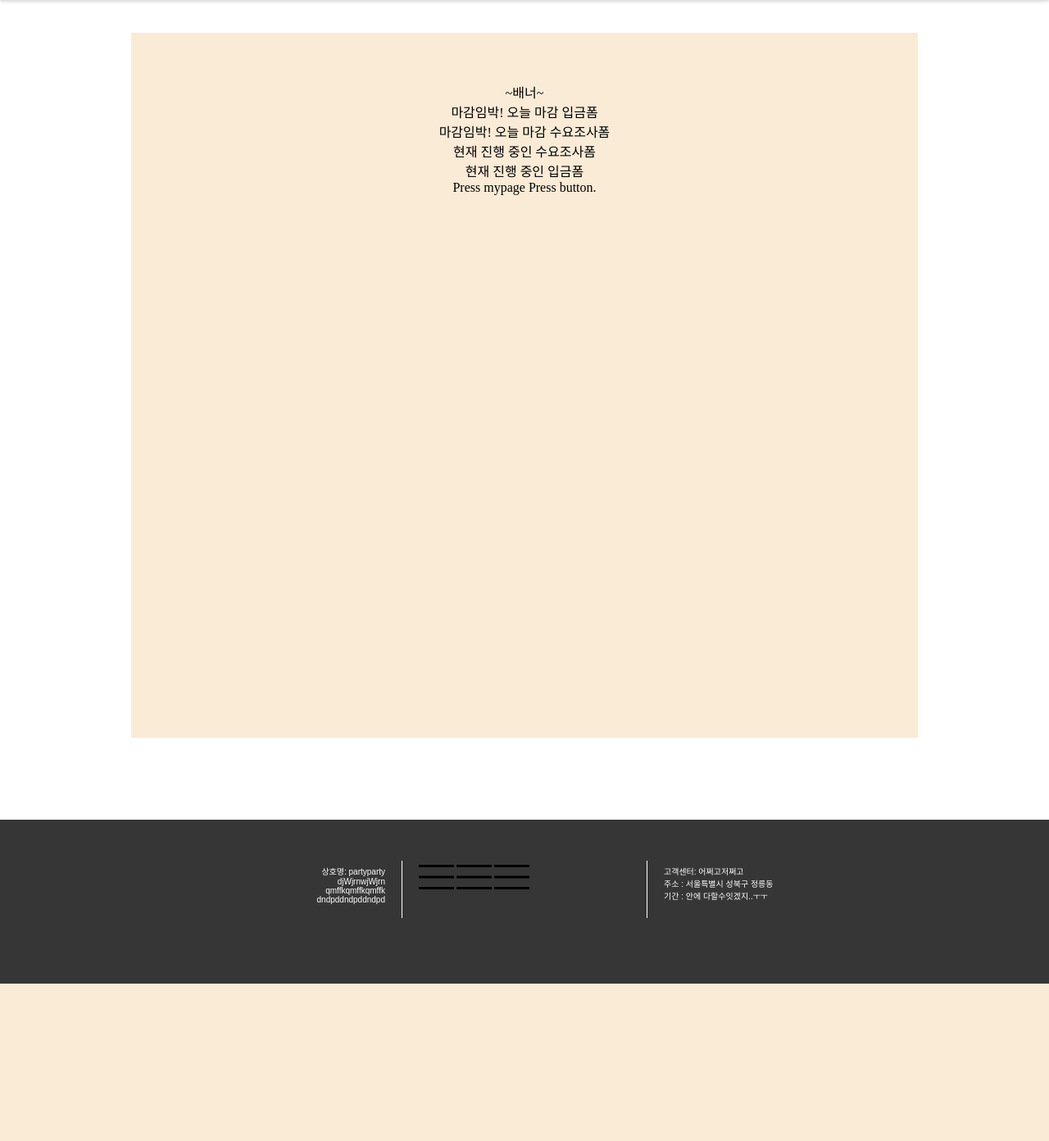
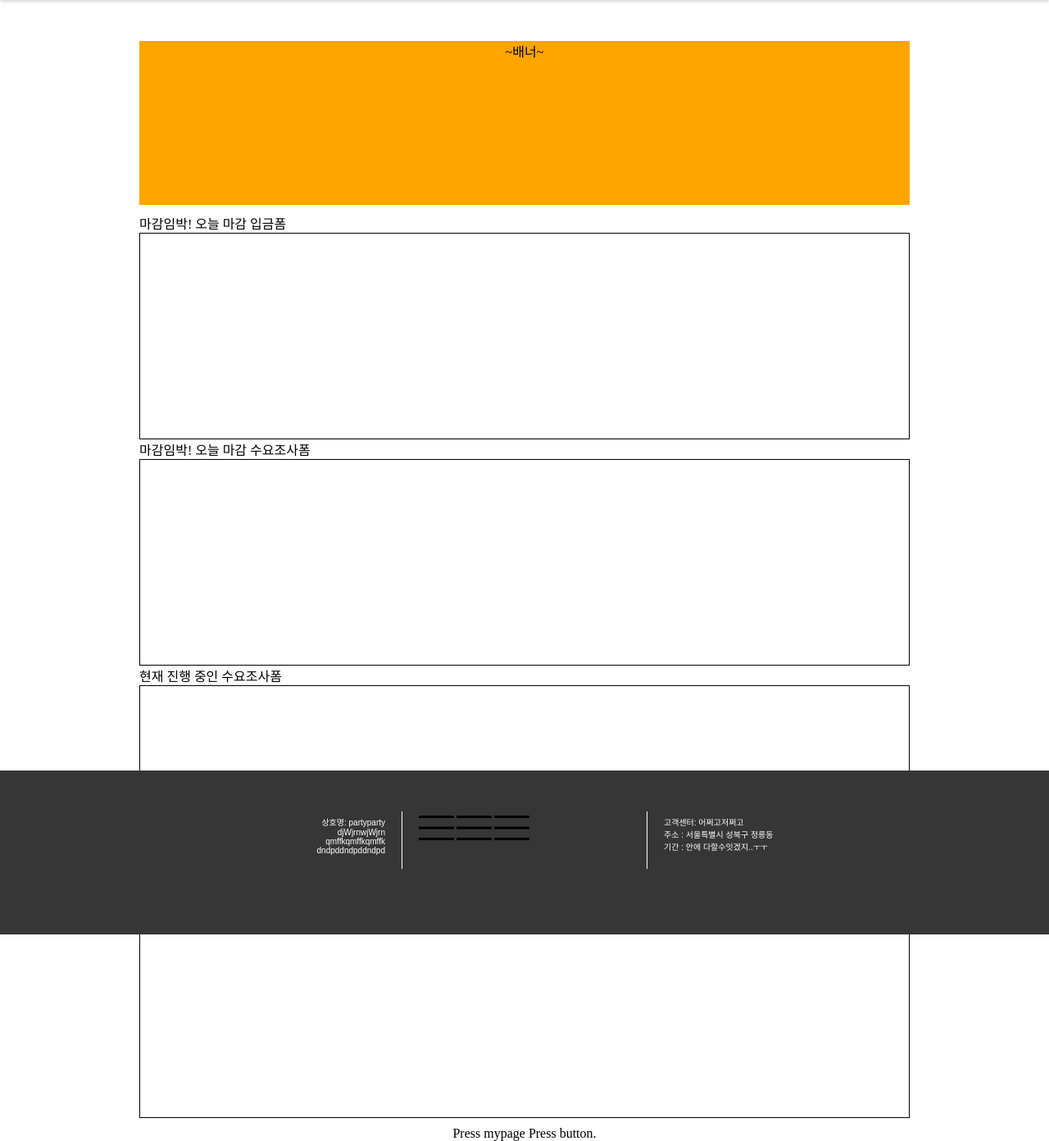
Before and after one commit to likelion-kookmin/Party-Party, a Django app: page / in a window 1280 px wide. Shown: the part 60-1452 px from the top of the page at 82% size. Before the commit the page ends 1260 px from the top, so only its background shows below. Run offline with Django 3.2, Linux system fonts and the light colour scheme; data that the repository does not hold is empty; some web fonts are replaced.

Commit message:
main.html layout

```diff
--- a/party_party/main/static/main.css
+++ b/party_party/main/static/main.css
@@ -2,10 +2,37 @@
     width : 75vw;
     height : 100vh;
     margin : 0 auto;
-    padding-top : 60px;
-    background-color: antiquewhite;
+    /*background-color: antiquewhite;*/
+}
+
+main section{
+    margin : 10px;
+}
+
+main .banner{
+    height : 200px;
+    background-color: orange;
 }
 
 main article {
     background-color : pink;
+    display : inline-block;
+    margin : 10px;
+    width : 250px;
+    height : 250px;
 }
+
+main section .section_title {
+    text-align: left;
+}
+
+main section .section_content{
+    background-color: white;
+    border: 1px solid black;
+    height : 250px;
+}
+
+article img {
+    width : 200px;
+    height : 200px;
+}
--- a/party_party/main/templates/main.html
+++ b/party_party/main/templates/main.html
@@ -7,16 +7,17 @@
 
 </head>
 <main>
-    <section>~배너~</section>
+    <section class = "banner">~배너~</section>
+
     <section>
         <div class = "section_title">마감임박! 오늘 마감 입금폼</div>
-        <div></div>
+        <div class = "section_content"></div>
         <div class = "section_title">마감임박! 오늘 마감 수요조사폼</div>
-        <div></div>
+        <div class = "section_content"></div>
         <div class = "section_title">현재 진행 중인 수요조사폼</div>
-        <div></div>
+        <div class = "section_content"></div>
         <div class = "section_title">현재 진행 중인 입금폼</div>
-        <div>
+        <div class = "section_content">
             {% for post in posts %}
             <article>
                 <img src = "{{post.product_image.url}}" class = "product_image">
```
